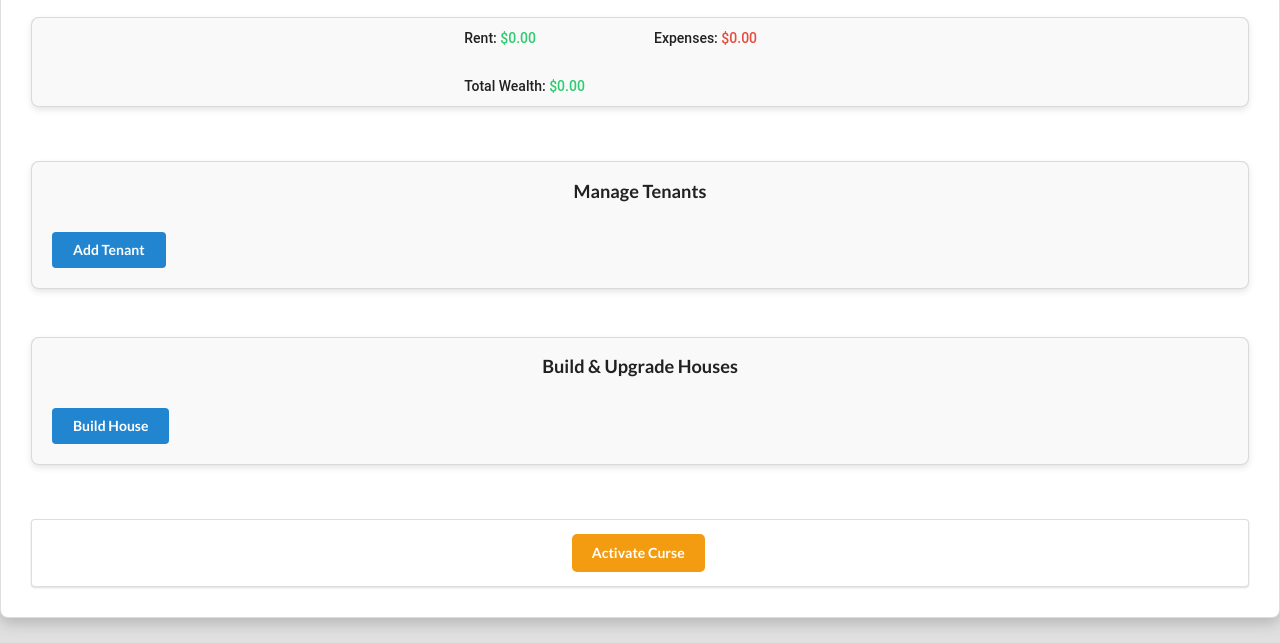
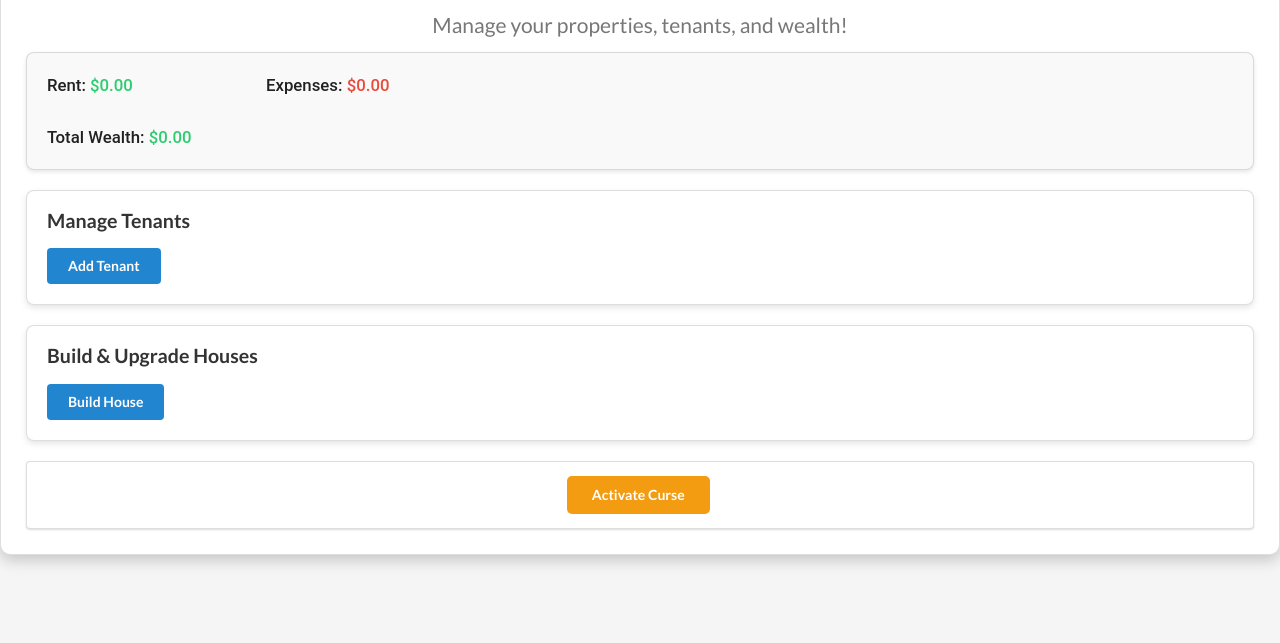
Before and after one commit to largefort/virtuallandlord, a plain HTML site: page index.html in a window 1280 px wide. Shown: the part 157-800 px from the top of the page. Drawn offline with nearby package versions, Linux system fonts and the light colour scheme.

Commit message:
Update styles.css

```diff
--- a/styles.css
+++ b/styles.css
@@ -1,56 +1,53 @@
 /* General body styles for the game */
 body {
     font-family: 'Roboto', sans-serif;
-    background-color: #e0e0e0;
+    background-color: #f5f5f5;
     margin: 0;
     padding: 0;
     display: flex;
     justify-content: center;
     align-items: center;
-    height: 100vh;
+    min-height: 100vh;
 }
 
 /* Game container style */
 #game-container {
+    max-width: 750px;
     width: 100%;
-    max-width: 700px;
-    background-color: #ffffff;
-    padding: 30px;
+    padding: 25px;
+    background-color: white;
+    border-radius: 10px;
     box-shadow: 0 5px 15px rgba(0, 0, 0, 0.2);
-    border-radius: 8px;
-    overflow: hidden;
-    display: flex;
-    flex-direction: column;
-    gap: 20px;
 }
 
-/* Headings */
-h1, h2 {
-    text-align: center;
-    font-weight: 600;
+/* Header styling */
+header h1 {
+    font-size: 2.5rem;
+    font-weight: 700;
     color: #333;
-    margin-bottom: 10px;
 }
 
-h2 {
-    font-size: 1.4rem;
+header h2 {
+    font-size: 1.5rem;
+    font-weight: 400;
+    color: #777;
 }
 
-/* Rent information styles */
+/* Rent and Wealth Info */
 #rent-info {
     display: flex;
-    justify-content: space-around;
-    margin-bottom: 20px;
-    padding: 10px 0;
+    justify-content: space-between;
+    padding: 20px;
     background-color: #f9f9f9;
     border-radius: 8px;
-    box-shadow: 0 3px 6px rgba(0, 0, 0, 0.1);
+    box-shadow: 0 2px 4px rgba(0, 0, 0, 0.1);
+    margin-bottom: 20px;
 }
 
 #rent-info p {
+    font-size: 1.2rem;
+    font-weight: 500;
     margin: 0;
-    font-size: 1rem;
-    font-weight: 500;
 }
 
 .red {
@@ -61,63 +58,59 @@ h2 {
     color: #2ecc71;
 }
 
-/* Containers for tenants and houses */
+/* Section Containers (Tenants and Houses) */
 #tenant-container, #house-container {
-    background-color: #f9f9f9;
+    padding: 20px;
+    background-color: #ffffff;
     border-radius: 8px;
-    padding: 20px;
     box-shadow: 0 3px 6px rgba(0, 0, 0, 0.1);
+    margin-bottom: 20px;
 }
 
 #tenant-container h2, #house-container h2 {
-    margin-bottom: 15px;
-    font-size: 1.3rem;
+    font-size: 1.4rem;
+    font-weight: 600;
+    color: #333;
 }
 
-/* Tenant and house list sections */
+/* List of tenants and houses */
 #tenants-list, #houses-list {
     margin-top: 15px;
-    display: flex;
-    flex-direction: column;
-    gap: 10px;
 }
 
-/* Tenant and house item */
 #tenants-list div, #houses-list div {
     background-color: #ffffff;
+    padding: 10px;
     border: 1px solid #dcdcdc;
-    padding: 10px;
     border-radius: 8px;
     display: flex;
     justify-content: space-between;
     align-items: center;
-    gap: 10px;
+    margin-bottom: 10px;
     box-shadow: 0 2px 4px rgba(0, 0, 0, 0.05);
 }
 
-/* Buttons inside each item */
+/* Tenant and House Buttons */
 #tenants-list button, #houses-list button {
     background-color: #e74c3c;
     color: white;
     border: none;
     border-radius: 5px;
-    padding: 5px 10px;
+    padding: 8px 12px;
     cursor: pointer;
-    transition: background-color 0.3s ease;
     font-size: 0.9rem;
 }
 
-/* Hover effect for buttons */
 #tenants-list button:hover, #houses-list button:hover {
     background-color: #c0392b;
 }
 
-/* Add/Build buttons */
+/* General Buttons for Tenant, House, and Curse actions */
 button {
     display: block;
     width: fit-content;
-    margin: 10px auto;
-    padding: 12px 20px;
+    margin: 15px auto;
+    padding: 12px 25px;
     background-color: #3498db;
     color: white;
     border: none;
@@ -132,28 +125,24 @@ button:hover {
     background-color: #2980b9;
 }
 
-/* Curse section */
-#curse-section {
-    margin-top: 20px;
-    text-align: center;
-}
-
+/* Specific styles for the Curse button */
 #curse-btn {
     background-color: #f39c12;
     color: white;
-    padding: 12px 20px;
+    padding: 12px 25px;
     border: none;
     border-radius: 5px;
     cursor: pointer;
     font-size: 1rem;
     font-weight: 600;
+    transition: background-color 0.3s ease;
 }
 
 #curse-btn:hover {
     background-color: #e67e22;
 }
 
-/* Responsive design for mobile */
+/* Responsive Design for smaller screens */
 @media (max-width: 768px) {
     #game-container {
         width: 90%;
@@ -162,7 +151,16 @@ button:hover {
 
     #rent-info {
         flex-direction: column;
+        gap: 15px;
+    }
+
+    #tenants-list div, #houses-list div {
+        flex-direction: column;
         text-align: center;
-        gap: 10px;
+    }
+
+    button {
+        width: 100%;
+        margin: 10px 0;
     }
 }
```
